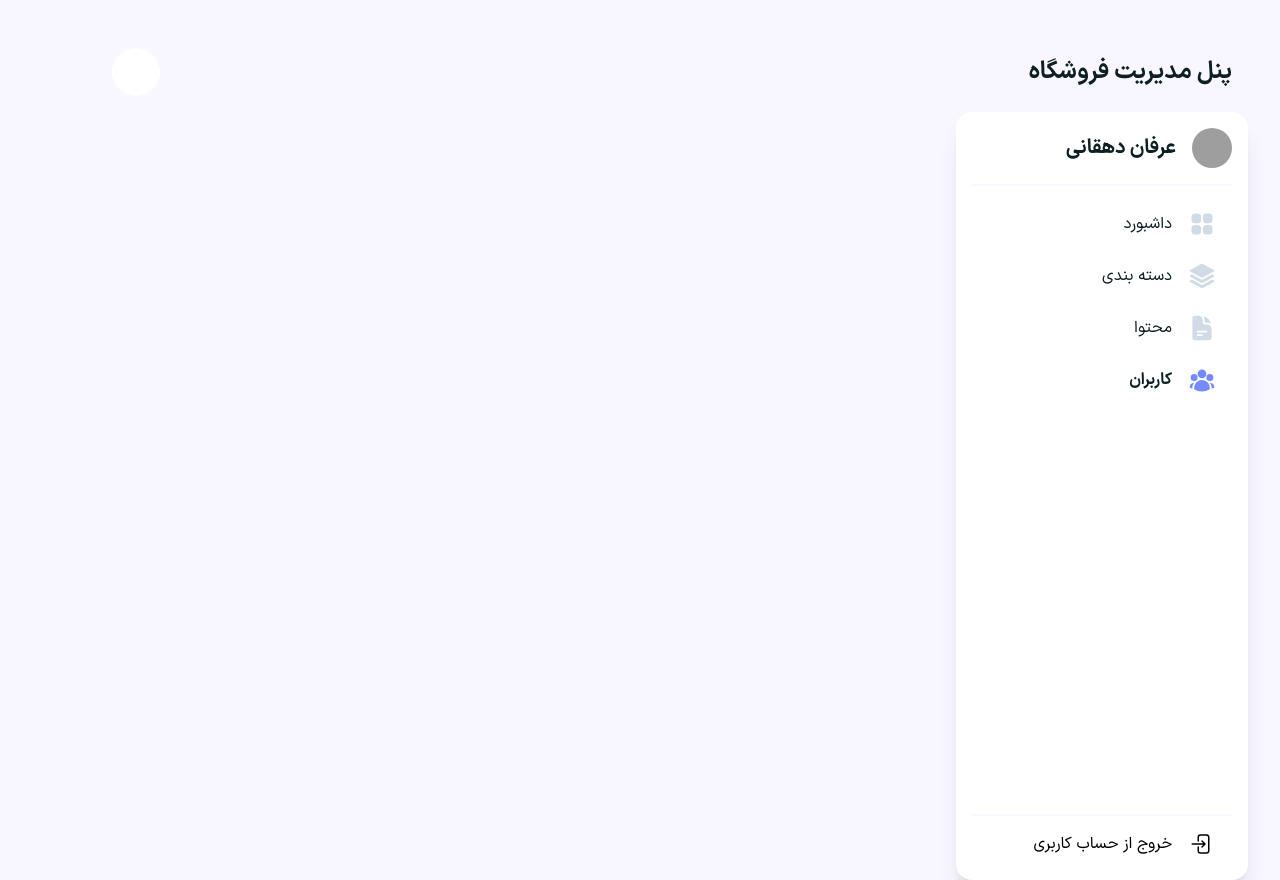
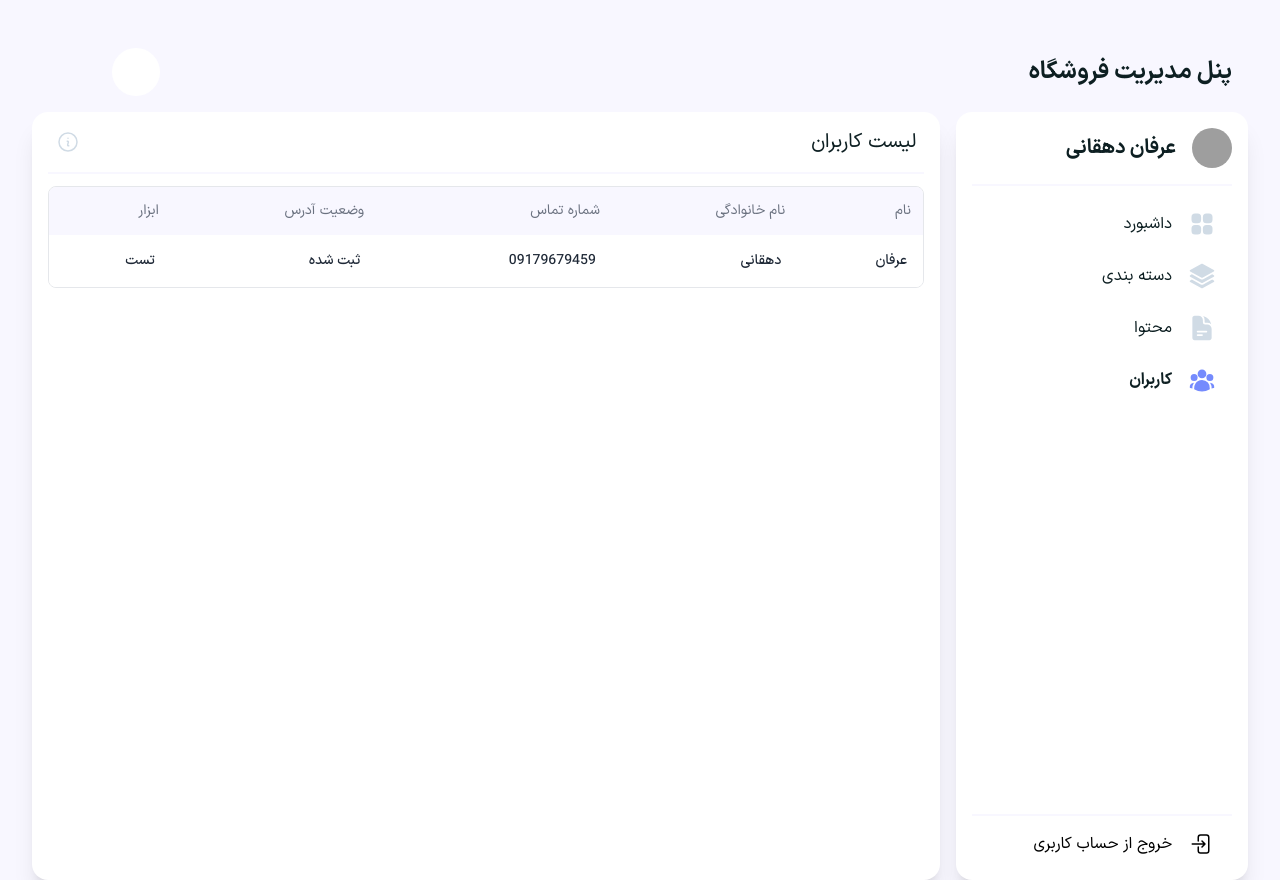
Before and after one commit to erfandehghani/CreatorPanel, a React (Vite) app: page /Users in a window 1280 px wide. Built offline with nearby package versions, Linux system fonts and the light colour scheme; grey boxes are pictures that could not be loaded.

Commit message:
Users Page almost done - Added Tables and its components

```diff
--- a/index.html
+++ b/index.html
@@ -8,7 +8,7 @@
         <link rel="stylesheet" href="./src/index.css">
         <title>{{  $title  }}</title>
   </head>
-  <body id="root" class="container box-border bg-primary grid grid-cols-4 gap-4">
+  <body id="root" class="container box-border grid grid-cols-4 gap-4 bg-primary">
 
 
     <script type="module" src="/src/main.jsx"></script>
--- a/src/App.jsx
+++ b/src/App.jsx
@@ -1,6 +1,6 @@
 import Router from "./Router";
+import Header from "./components/Global/Header";
 import SideNav from "./components/SideNav/SideNav";
-import Header from "./components/header/Header";
 
 export default function App() {
 	return (
--- a/src/Router.jsx
+++ b/src/Router.jsx
@@ -3,14 +3,15 @@ import { Route, Routes } from "react-router-dom";
 import Dashboard from "./components/Dashboard";
 import Catgories from "./components/Catgories";
 import Content from "./components/Content";
+import Users from "./components/Users";
 
 const Router = () => {
 	return (
 		<Routes>
 			<Route path="" element={<Dashboard />} />
 			<Route path="/Catgories" element={<Catgories />} />
-
 			<Route path="/Content" element={<Content />} />
+			<Route path="/Users" element={<Users />}/>
 		</Routes>
 	);
 };
--- a/src/components/Global/Inputs/SelectInput.jsx
+++ b/src/components/Global/Inputs/SelectInput.jsx
@@ -1,5 +1,3 @@
-import react from "@heroicons/react"
-
 const SelectInput = ({name, value, description, error, label, options}) => {
 
     return(
--- /dev/null
+++ b/src/components/Global/Table/Table.jsx
@@ -0,0 +1,19 @@
+const Table = ({children}) => {
+
+    return(
+        <div class="flex flex-col flex-grow pt-3">
+            <div class="-mx-4 -my-2 overflow-x-auto sm:-mx-6 lg:-mx-8">
+                <div class="inline-block min-w-full py-2 align-middle md:px-6 lg:px-8">
+                    <div class="overflow-hidden border border-gray-200  md:rounded-lg">
+                        <table class="min-w-full">
+                            {children}
+                        </table>
+                    </div>
+                </div>
+            </div>
+        </div>
+    );
+
+}
+
+export default Table;
--- /dev/null
+++ b/src/components/Global/Table/TableBody.jsx
@@ -0,0 +1,9 @@
+const TableBody = ({children}) => {
+    return(
+        <tbody class="bg-white divide-y divide-gray-200  ">
+            {children}
+        </tbody>
+    );
+}
+
+export default TableBody;
--- /dev/null
+++ b/src/components/Global/Table/TableBodyItem.jsx
@@ -0,0 +1,13 @@
+const TableBodyItem = ({children}) => {
+    return(
+        <td class="px-4 py-4 text-sm font-medium text-gray-700 whitespace-nowrap">
+            <div class="inline-flex items-center gap-x-3">
+                <div class="flex items-center gap-x-2">
+                    <span class="font-medium text-gray-800">{children}</span>
+                </div>
+            </div>
+        </td>
+    );
+}
+
+export default TableBodyItem;
--- /dev/null
+++ b/src/components/Global/Table/TableHead.jsx
@@ -0,0 +1,9 @@
+const TableHead = ({children}) => {
+    return (
+        <thead className="p-8 bg-primary">
+            {children}
+        </thead>
+    );
+}
+
+export default TableHead;
--- /dev/null
+++ b/src/components/Global/Table/TableHeadItem.jsx
@@ -0,0 +1,10 @@
+const TableHeadItem = ({children}) => {
+    return(
+        <th scope="col" className="py-3.5 px-3 text-sm font-normal text-left rtl:text-right text-gray-500">
+            <div class="flex items-center gap-x-2">
+                <span>{children}</span>
+            </div>
+        </th>
+    );
+}
+export default TableHeadItem;
--- /dev/null
+++ b/src/components/Global/Table/TableRow.jsx
@@ -0,0 +1,9 @@
+const TableRow = ({children}) => {
+    return(
+        <tr>
+            {children}
+        </tr>
+    );
+}
+
+export default TableRow;
--- /dev/null
+++ b/src/components/Users.jsx
@@ -0,0 +1,46 @@
+import Card from "./Global/Card"
+import CardHeader from "./Global/CardHeader"
+import Table from "./Global/Table/Table";
+import TableBody from "./Global/Table/TableBody";
+import TableBodyItem from "./Global/Table/TableBodyItem";
+import TableHead from "./Global/Table/TableHead";
+import TableHeadItem from "./Global/Table/TableHeadItem";
+import TableRow from "./Global/Table/TableRow";
+
+const Users = () => {
+	return (
+	<Card className="col-span-3 h-admin-full-card-height">
+
+        {/* A table of users and the actions that can be done on that spicific user */}
+
+        {/* Header of the card */}
+        <CardHeader cardTitle="لیست کاربران"/>
+
+
+        <Table>
+            <TableHead>
+                <TableRow>
+                    <TableHeadItem>نام</TableHeadItem>
+                    <TableHeadItem>نام خانوادگی</TableHeadItem>
+                    <TableHeadItem>شماره تماس</TableHeadItem>
+                    <TableHeadItem>وضعیت آدرس</TableHeadItem>
+                    <TableHeadItem>ابزار</TableHeadItem>
+                </TableRow>
+            </TableHead>
+
+            <TableBody>
+                <TableRow>
+                    <TableBodyItem>عرفان</TableBodyItem>
+                    <TableBodyItem>دهقانی</TableBodyItem>
+                    <TableBodyItem>09179679459</TableBodyItem>
+                    <TableBodyItem>ثبت شده</TableBodyItem>
+                    <TableBodyItem>تست</TableBodyItem>
+                </TableRow>
+            </TableBody>
+        </Table>
+
+	</Card>
+	);
+};
+
+export default Users;
```
Also changed, not shown: src/components/Global/Header.jsx (renamed from src/components/header/Header.jsx).
